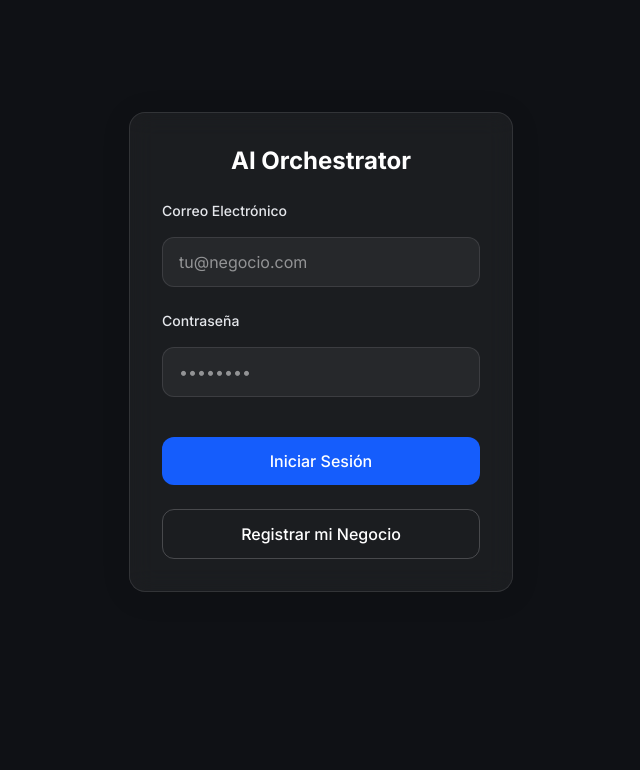
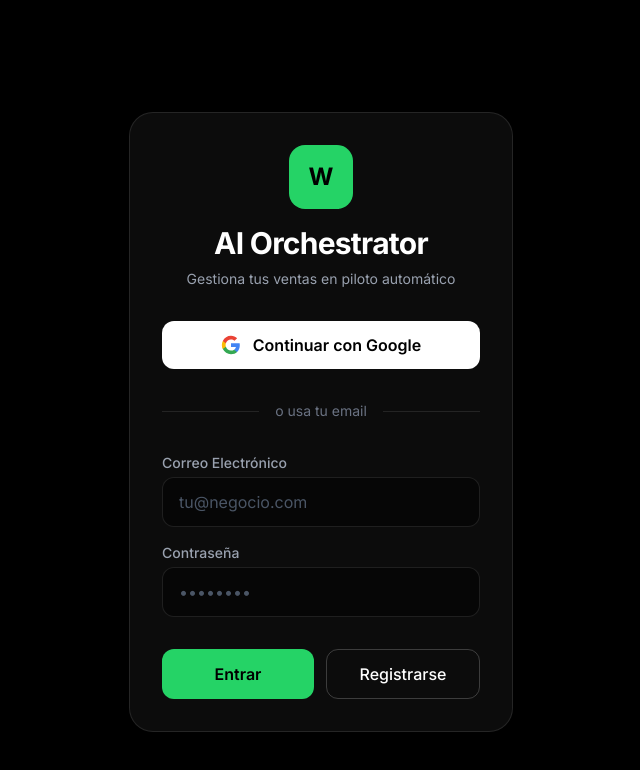
Before and after one commit to grova-git/orquestador-IA, a Next.js app: page /login in a window 1280 px wide. Shown: the top 770 px of the page, without its empty margins (319-959 px from the left). Built offline with nearby package versions, Linux system fonts and the light colour scheme; no server answers.

Commit message:
Rediseño completo a WhatsApp Theme e integracion de Google Auth

```diff
--- /dev/null
+++ b/src/app/auth/callback/route.ts
@@ -0,0 +1,38 @@
+import { NextResponse } from 'next/server'
+import { createClient } from '@/utils/supabase/server'
+
+export async function GET(request: Request) {
+  const { searchParams, origin } = new URL(request.url)
+  const code = searchParams.get('code')
+
+  if (code) {
+    const supabase = await createClient()
+    const { data: authData, error } = await supabase.auth.exchangeCodeForSession(code)
+
+    if (!error && authData.user) {
+      // Check if user exists in companies table
+      const { data: company, error: fetchError } = await supabase
+        .from('companies')
+        .select('id')
+        .eq('id', authData.user.id)
+        .single()
+
+      // If company doesn't exist, create it with Google details
+      if (!company) {
+        const companyName = authData.user.user_metadata?.full_name || "Nueva Empresa"
+        await supabase.from('companies').insert({
+          id: authData.user.id,
+          name: companyName,
+          whatsapp_phone_number_id: "",
+          whatsapp_access_token: "",
+          mercadopago_access_token: null
+        })
+      }
+
+      return NextResponse.redirect(`${origin}/`)
+    }
+  }
+
+  // return the user to an error page with instructions
+  return NextResponse.redirect(`${origin}/login?message=Error de autenticación con Google`)
+}
--- a/src/app/globals.css
+++ b/src/app/globals.css
@@ -1,10 +1,10 @@
 @import "tailwindcss";
 
 @theme {
-  --color-background: #0f1115;
-  --color-foreground: #ededed;
-  --color-primary: #3b82f6;
-  --color-card: rgba(255, 255, 255, 0.05);
+  --color-background: #000000;
+  --color-foreground: #ffffff;
+  --color-primary: #25D366;
+  --color-card: rgba(15, 15, 15, 0.8);
   --color-border: rgba(255, 255, 255, 0.1);
 }
 
--- a/src/app/login/page.tsx
+++ b/src/app/login/page.tsx
@@ -1,50 +1,109 @@
+"use client";
+
 import { login, signup } from './actions'
+import { createClient } from "@/utils/supabase/client";
+import { useState } from "react";
+import { useSearchParams } from 'next/navigation';
 
-export default async function LoginPage({
-  searchParams,
-}: {
-  searchParams: Promise<{ message: string }>
-}) {
-  const message = (await searchParams).message
+export default function LoginPage() {
+  const searchParams = useSearchParams();
+  const message = searchParams.get('message');
+  const [loading, setLoading] = useState(false);
+  const supabase = createClient();
+
+  const handleGoogleLogin = async () => {
+    setLoading(true);
+    await supabase.auth.signInWithOAuth({
+      provider: 'google',
+      options: {
+        redirectTo: `${window.location.origin}/auth/callback`,
+      },
+    });
+  };
+
   return (
     <div className="flex-1 flex flex-col w-full px-8 sm:max-w-md justify-center gap-2 mt-20 mx-auto">
-      <div className="glass-panel p-8 rounded-2xl">
-        <h1 className="text-2xl font-bold mb-6 text-center text-white">AI Orchestrator</h1>
+      <div className="glass-panel p-8 rounded-3xl border border-white/10 shadow-2xl shadow-[#25D366]/5">
+        <div className="mb-8 text-center">
+          <div className="w-16 h-16 rounded-2xl bg-[#25D366] flex items-center justify-center font-bold text-black text-2xl mx-auto mb-4">
+            W
+          </div>
+          <h1 className="text-3xl font-bold text-white tracking-tight">AI Orchestrator</h1>
+          <p className="text-gray-400 mt-2 text-sm">Gestiona tus ventas en piloto automático</p>
+        </div>
+
+        <button
+          onClick={handleGoogleLogin}
+          disabled={loading}
+          className="w-full flex items-center justify-center gap-3 bg-white text-black rounded-xl px-4 py-3 font-semibold hover:bg-gray-100 transition-colors mb-6 disabled:opacity-50"
+        >
+          <svg className="w-5 h-5" viewBox="0 0 24 24">
+            <path
+              d="M22.56 12.25c0-.78-.07-1.53-.2-2.25H12v4.26h5.92c-.26 1.37-1.04 2.53-2.21 3.31v2.77h3.57c2.08-1.92 3.28-4.74 3.28-8.09z"
+              fill="#4285F4"
+            />
+            <path
+              d="M12 23c2.97 0 5.46-.98 7.28-2.66l-3.57-2.77c-.98.66-2.23 1.06-3.71 1.06-2.86 0-5.29-1.93-6.16-4.53H2.18v2.84C3.99 20.53 7.7 23 12 23z"
+              fill="#34A853"
+            />
+            <path
+              d="M5.84 14.09c-.22-.66-.35-1.36-.35-2.09s.13-1.43.35-2.09V7.07H2.18C1.43 8.55 1 10.22 1 12s.43 3.45 1.18 4.93l2.85-2.22.81-.62z"
+              fill="#FBBC05"
+            />
+            <path
+              d="M12 5.38c1.62 0 3.06.56 4.21 1.64l3.15-3.15C17.45 2.09 14.97 1 12 1 7.7 1 3.99 3.47 2.18 7.07l3.66 2.84c.87-2.6 3.3-4.53 6.16-4.53z"
+              fill="#EA4335"
+            />
+            <path d="M1 1h22v22H1z" fill="none" />
+          </svg>
+          {loading ? "Conectando..." : "Continuar con Google"}
+        </button>
+
+        <div className="relative flex items-center py-2 mb-6">
+          <div className="flex-grow border-t border-white/10"></div>
+          <span className="flex-shrink-0 mx-4 text-gray-500 text-sm">o usa tu email</span>
+          <div className="flex-grow border-t border-white/10"></div>
+        </div>
 
         <form className="animate-in flex-1 flex flex-col w-full justify-center gap-4 text-gray-200">
-          <label className="text-sm font-medium" htmlFor="email">
+          <div>
+            <label className="block text-sm font-medium text-gray-400 mb-1" htmlFor="email">
               Correo Electrónico
             </label>
             <input
-            className="rounded-xl px-4 py-3 bg-white/5 border border-white/10 mb-2 text-white focus:outline-none focus:border-blue-500 transition-colors"
+              className="w-full rounded-xl px-4 py-3 bg-black/50 border border-white/10 text-white focus:outline-none focus:border-[#25D366] transition-colors placeholder:text-gray-600"
               name="email"
               placeholder="tu@negocio.com"
               required
             />
-          <label className="text-sm font-medium" htmlFor="password">
+          </div>
+          <div>
+            <label className="block text-sm font-medium text-gray-400 mb-1" htmlFor="password">
               Contraseña
             </label>
             <input
-            className="rounded-xl px-4 py-3 bg-white/5 border border-white/10 mb-6 text-white focus:outline-none focus:border-blue-500 transition-colors"
+              className="w-full rounded-xl px-4 py-3 bg-black/50 border border-white/10 text-white focus:outline-none focus:border-[#25D366] transition-colors placeholder:text-gray-600"
               type="password"
               name="password"
               placeholder="••••••••"
               required
             />
+          </div>
 
+          <div className="flex gap-3 mt-4">
             <button
               formAction={login}
-            className="bg-blue-600 hover:bg-blue-500 text-white rounded-xl px-4 py-3 font-medium transition-colors mb-2"
+              className="flex-1 bg-[#25D366] hover:bg-[#20b858] text-black rounded-xl px-4 py-3 font-semibold transition-colors"
             >
-            Iniciar Sesión
+              Entrar
             </button>
-
             <button
               formAction={signup}
-            className="border border-white/20 hover:bg-white/5 text-white rounded-xl px-4 py-3 font-medium transition-colors"
+              className="flex-1 border border-white/20 hover:bg-white/5 text-white rounded-xl px-4 py-3 font-medium transition-colors"
             >
-            Registrar mi Negocio
+              Registrarse
             </button>
+          </div>
 
           {message && (
             <p className="mt-4 p-4 bg-red-500/10 border border-red-500/50 text-red-400 text-center text-sm rounded-xl">
--- a/src/app/page.tsx
+++ b/src/app/page.tsx
@@ -22,7 +22,7 @@ export default function Home() {
           </p>
         </div>
         <div className="glass-panel p-6 rounded-2xl relative overflow-hidden group">
-          <div className="absolute inset-0 bg-gradient-to-br from-blue-500/20 to-purple-500/20 opacity-0 group-hover:opacity-100 transition-opacity"></div>
+          <div className="absolute inset-0 bg-gradient-to-br from-[#25D366]/20 to-emerald-500/20 opacity-0 group-hover:opacity-100 transition-opacity"></div>
           <h3 className="text-gray-400 text-sm font-medium mb-2 relative z-10">Ingresos (Mercado Pago)</h3>
           <p className="text-4xl font-bold text-white relative z-10">$ 45,200</p>
         </div>
@@ -42,7 +42,7 @@ export default function Home() {
             <tr className="border-b border-white/5 hover:bg-white/5 transition-colors">
               <td className="p-4">
                 <div className="flex items-center gap-3">
-                  <div className="w-8 h-8 rounded-full bg-blue-500/20 flex items-center justify-center text-blue-400 font-bold text-xs">MA</div>
+                  <div className="w-8 h-8 rounded-full bg-[#25D366]/20 flex items-center justify-center text-[#25D366] font-bold text-xs">MA</div>
                   <span className="text-gray-200">Martín +54 9 11...</span>
                 </div>
               </td>
--- a/src/app/products/page.tsx
+++ b/src/app/products/page.tsx
@@ -127,12 +127,12 @@ export default function ProductsPage() {
           <button
             onClick={handleUpload}
             disabled={!file || loading}
-            className="bg-blue-600 hover:bg-blue-700 text-white px-6 py-2 rounded-xl font-medium transition-colors disabled:opacity-50 whitespace-nowrap"
+            className="bg-[#25D366] hover:bg-[#20b858] text-black px-6 py-2 rounded-xl font-bold transition-colors disabled:opacity-50 whitespace-nowrap"
           >
             {loading ? "Subiendo..." : "Subir CSV"}
           </button>
         </div>
-        {message && <p className="mt-4 text-sm text-green-400">{message}</p>}
+        {message && <p className="mt-4 text-sm text-[#25D366]">{message}</p>}
       </div>
 
       {/* Product List */}
@@ -159,7 +159,7 @@ export default function ProductsPage() {
                 <tr key={p.id} className="hover:bg-white/5 transition-colors">
                   <td className="px-6 py-4 font-medium text-white">{p.name}</td>
                   <td className="px-6 py-4 max-w-xs truncate" title={p.description}>{p.description || "-"}</td>
-                  <td className="px-6 py-4 font-mono text-blue-400">${p.price}</td>
+                  <td className="px-6 py-4 font-mono text-[#25D366]">${p.price}</td>
                   <td className="px-6 py-4 text-right">
                     <button onClick={() => handleDelete(p.id)} className="text-red-400 hover:text-red-300 p-2 rounded-lg hover:bg-red-400/10 transition-colors">
                       <Trash2 size={18} />
--- a/src/components/Sidebar.tsx
+++ b/src/components/Sidebar.tsx
@@ -5,10 +5,10 @@ export function Sidebar() {
   return (
     <div className="w-64 h-screen glass-panel fixed left-0 top-0 flex flex-col p-6 z-50">
       <div className="mb-10 flex items-center gap-3">
-        <div className="w-8 h-8 rounded-lg bg-blue-500 flex items-center justify-center font-bold text-white">
-          A
+        <div className="w-8 h-8 rounded-lg bg-[#25D366] flex items-center justify-center font-bold text-black">
+          W
         </div>
-        <h1 className="text-xl font-bold bg-clip-text text-transparent bg-gradient-to-r from-blue-400 to-purple-500">
+        <h1 className="text-xl font-bold bg-clip-text text-transparent bg-gradient-to-r from-[#25D366] to-green-300">
           Orchestrator
         </h1>
       </div>
```
Also changed, not shown: src/app/settings/page.tsx (+35 -12 lines). Lines whose indentation alone changed are shown as unchanged.
